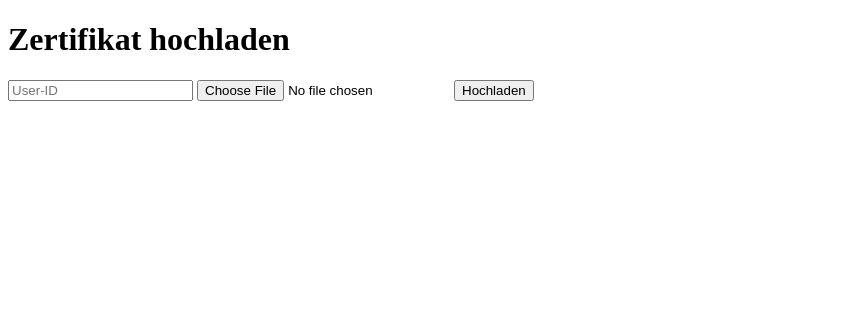
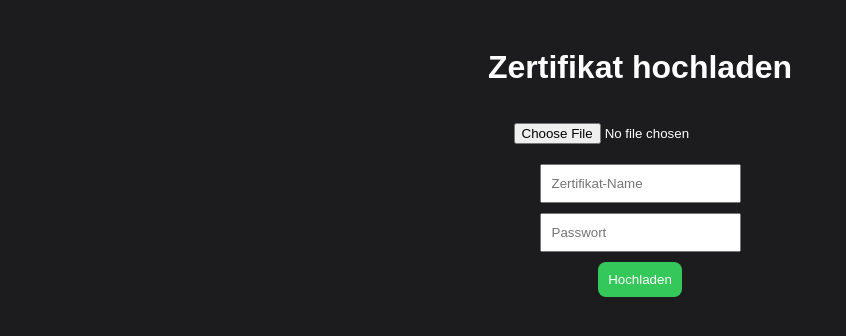
Before and after one commit to Ihaveadream19/XS, a website: page Sign/Upload-cert.html in a window 1280 px wide. Shown: the whole page, without its empty margins (0-846 px from the left). Drawn offline with Linux system fonts and the light colour scheme.

Commit message:
Upload-cert.html

```diff
--- a/Sign/Upload-cert.html
+++ b/Sign/Upload-cert.html
@@ -2,14 +2,47 @@
 <html lang="de">
 <head>
 <meta charset="UTF-8">
+<meta name="viewport" content="width=device-width, initial-scale=1.0">
 <title>Zertifikat hochladen</title>
+<style>
+body {
+    font-family: sans-serif;
+    background: #1c1c1e;
+    color: white;
+    text-align: center;
+    padding: 20px;
+}
+input, button {
+    padding: 10px;
+    margin: 5px;
+}
+button {
+    background: #34c759;
+    color: white;
+    border: none;
+    border-radius: 8px;
+}
+</style>
 </head>
 <body>
 <h1>Zertifikat hochladen</h1>
-<form action="/api/upload-cert" method="POST" enctype="multipart/form-data">
-    <input type="text" name="userId" placeholder="User-ID" required>
-    <input type="file" name="cert" accept=".p12" required>
+<form id="certForm" enctype="multipart/form-data">
+    <input type="file" name="cert" accept=".p12" required><br>
+    <input type="text" name="certName" placeholder="Zertifikat-Name" required><br>
+    <input type="password" name="password" placeholder="Passwort" required><br>
     <button type="submit">Hochladen</button>
 </form>
+<p id="result"></p>
+
+<script>
+document.getElementById('certForm').addEventListener('submit', async e => {
+    e.preventDefault();
+    const formData = new FormData(e.target);
+    const res = await fetch('/upload-cert', { method: 'POST', body: formData });
+    const data = await res.json();
+    document.getElementById('result').innerText =
+        data.message || `Fehler: ${data.error}`;
+});
+</script>
 </body>
 </html>
```
